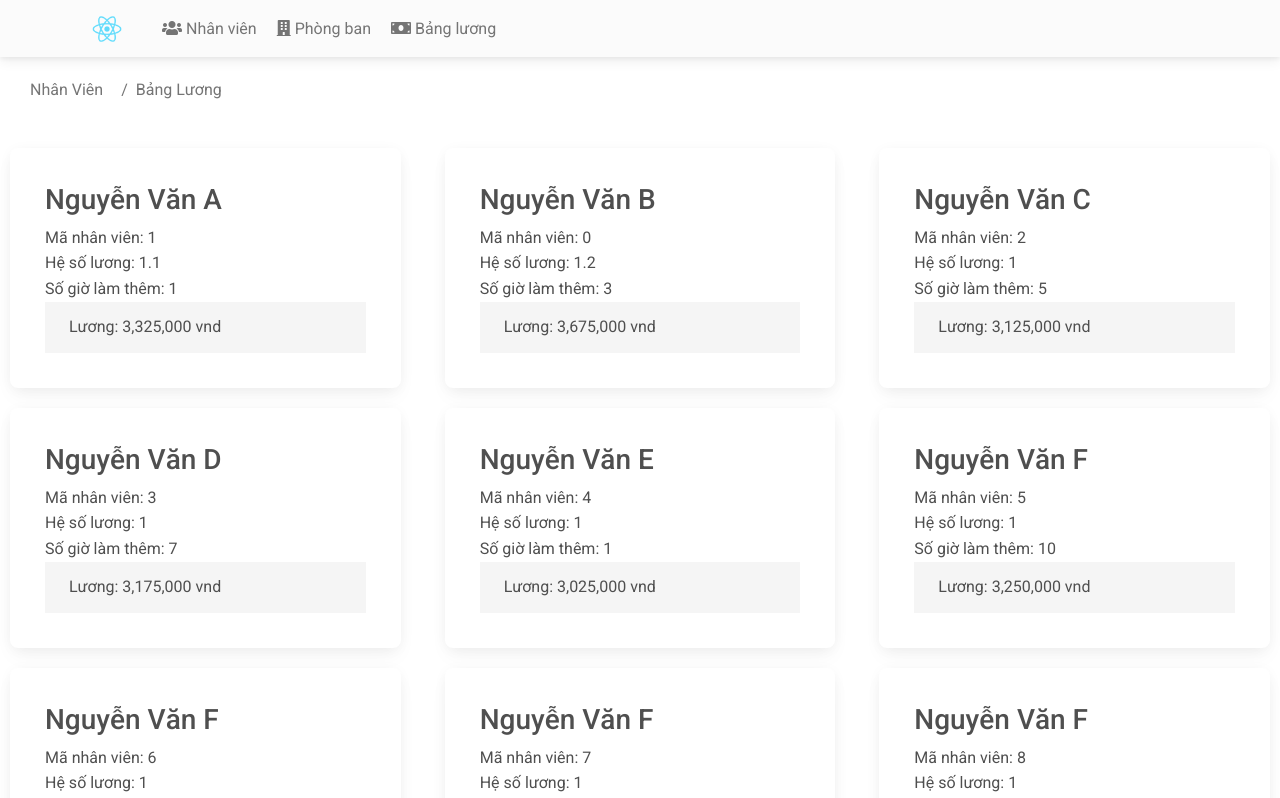
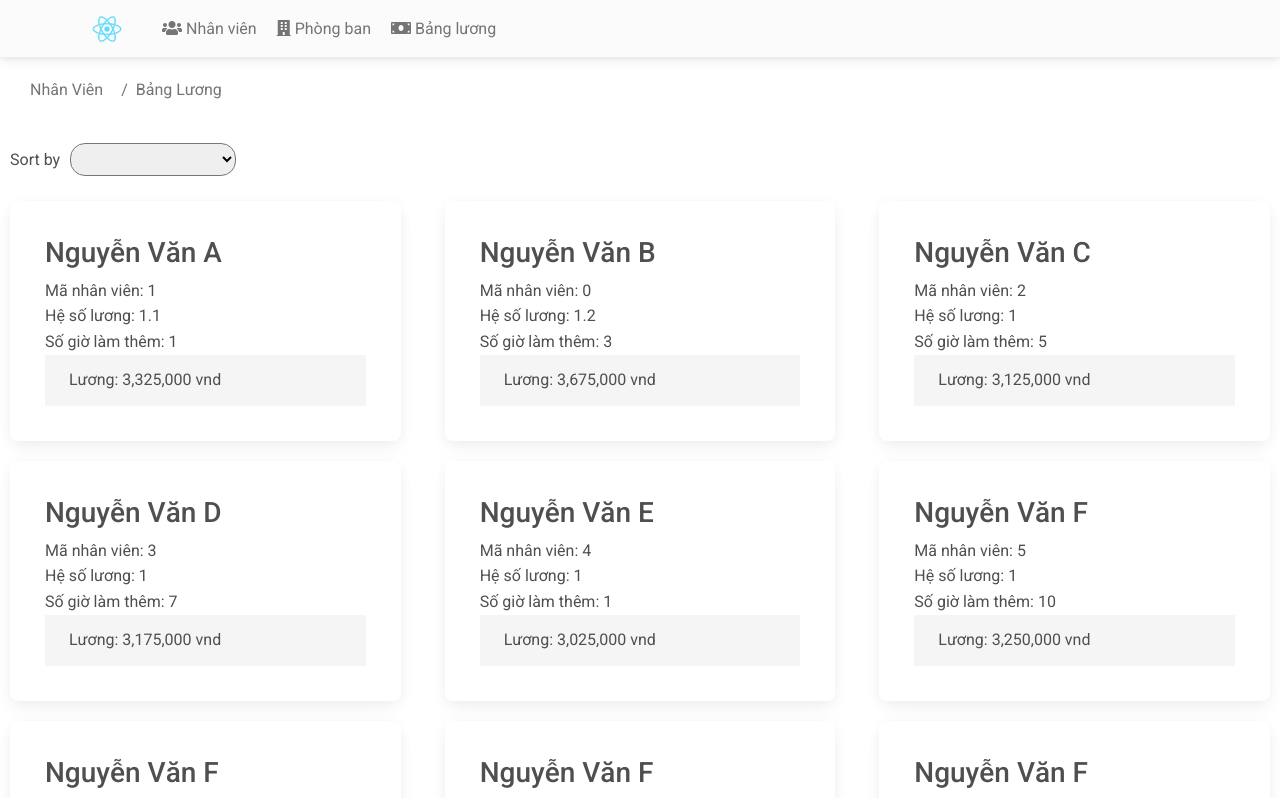
Before and after one commit to BrianCodeNha/FunixReactJSASM, a React (Create React App) app: page /salary in a window 1280 px wide. Shown: the top 798 px of the page. Built offline with nearby package versions, Linux system fonts and the light colour scheme.

Commit message:
additional sort function in salary

```diff
--- a/src/components/Salary.js
+++ b/src/components/Salary.js
@@ -1,9 +1,21 @@
-import React from 'react'
+import React, { useState } from 'react'
 import { MDBBreadcrumb, MDBBreadcrumbItem } from "mdb-react-ui-kit";
 import {Link} from 'react-router-dom'
 
 export default function Salary(props) {
+  const [property, setProperty] = useState('none');
 
+  const handleSort = (value) => props.staffs.sort((a, b) => {
+    setProperty(value)
+    const salaryA = a.salaryScale*3000000 + a.overTime*200000/8;
+    const salaryB = b.salaryScale*3000000 + b.overTime*200000/8;
+      if(value === 'salary') return salaryB - salaryA
+      if(value === 'id') return a.id - b.id
+      if(value === 'overTime') return b.overTime - a.overTime
+
+  })
+
+  console.log(property, props.staffs)
   return (
     <div className='content row fluid-container'>
     <MDBBreadcrumb style = {{padding: '20px'}}>
@@ -12,7 +24,18 @@ export default function Salary(props) {
         </MDBBreadcrumbItem>
         <MDBBreadcrumbItem active>Bảng Lương</MDBBreadcrumbItem>
       </MDBBreadcrumb>
+      <div className='sort'>
+            <label>Sort by </label>
+            <select onChange={(e) => handleSort(e.target.value)}>
+                <option value='none'></option>
+                <option value='salary'>Lương desc</option>
+                <option value='id'>Id asc</option>
+                <option value='overTime'>Giờ làm thêm desc</option>
+            </select>
+
+            </div>
     {props.staffs.map((staff) => {
+
       const luong = Math.floor(staff.salaryScale*3000000 + staff.overTime*200000/8)
       return (
        <div key={staff.id} className='col-12 col-md-6 col-lg-4'>
```
